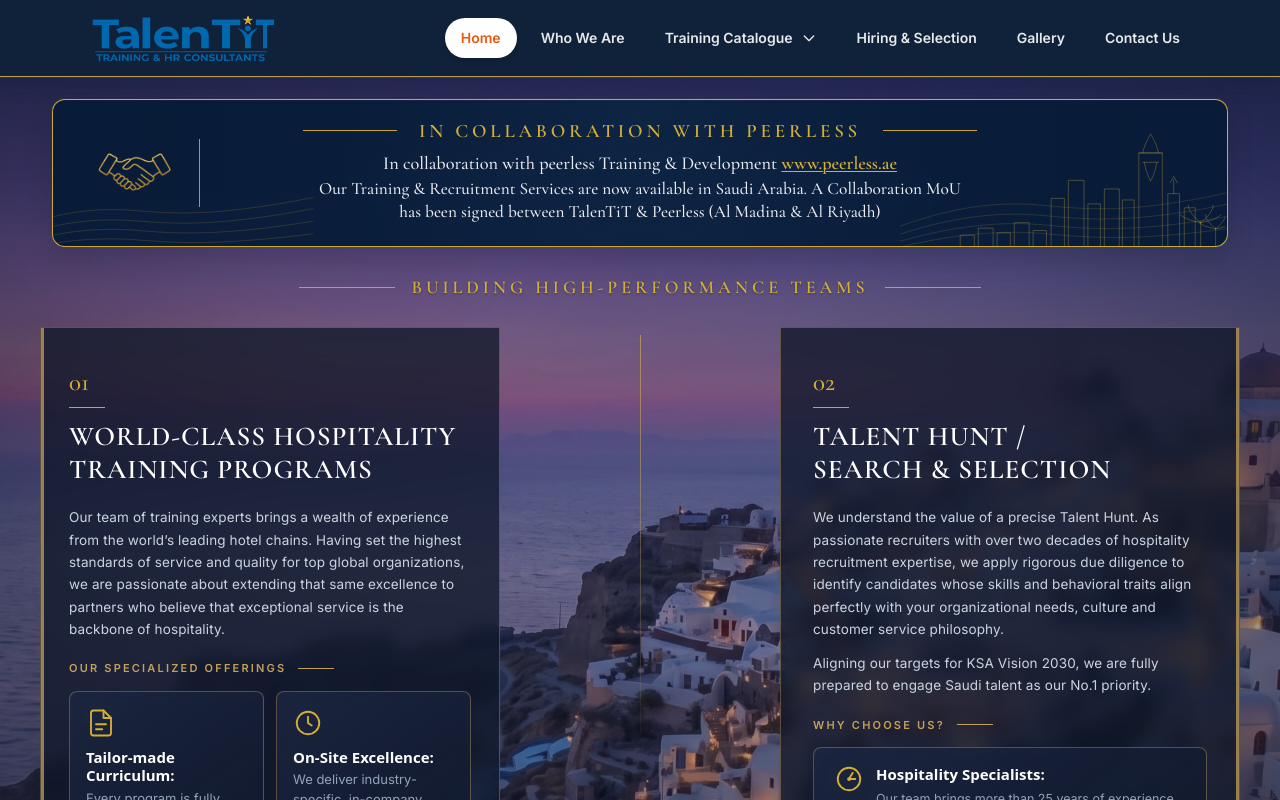
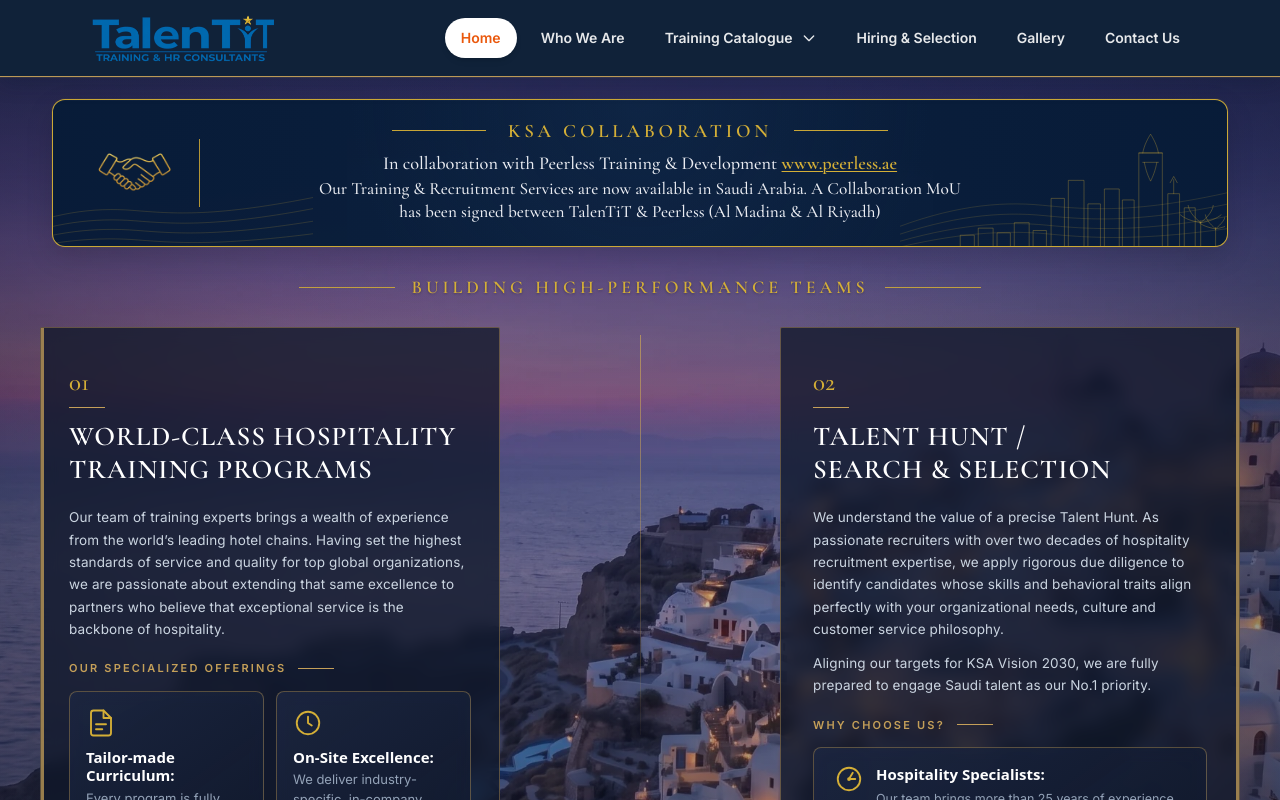
Before and after one commit to abdulrehmansajid-dev/TalenTiT-Website, a React (Vite) app: page / in a window 1280 px wide. Shown: the top 800 px of the page. Built offline with nearby package versions, Linux system fonts and the light colour scheme.

Commit message:
Collaboration box refinements

```diff
--- a/src/components/Hero.jsx
+++ b/src/components/Hero.jsx
@@ -212,13 +212,13 @@ function CollaborationPanel() {
         <div className="collaboration-heading">
           <span aria-hidden="true" />
           <h2 id="collaboration-title">
-            In Collaboration with Peerless
+            KSA Collaboration
           </h2>
           <span aria-hidden="true" />
         </div>
 
         <p className="collaboration-primary-line">
-          In collaboration with peerless Training &amp; Development{' '}
+          In collaboration with Peerless Training &amp; Development{' '}
           <a
             href="https://www.peerless.ae"
             target="_blank"
```
